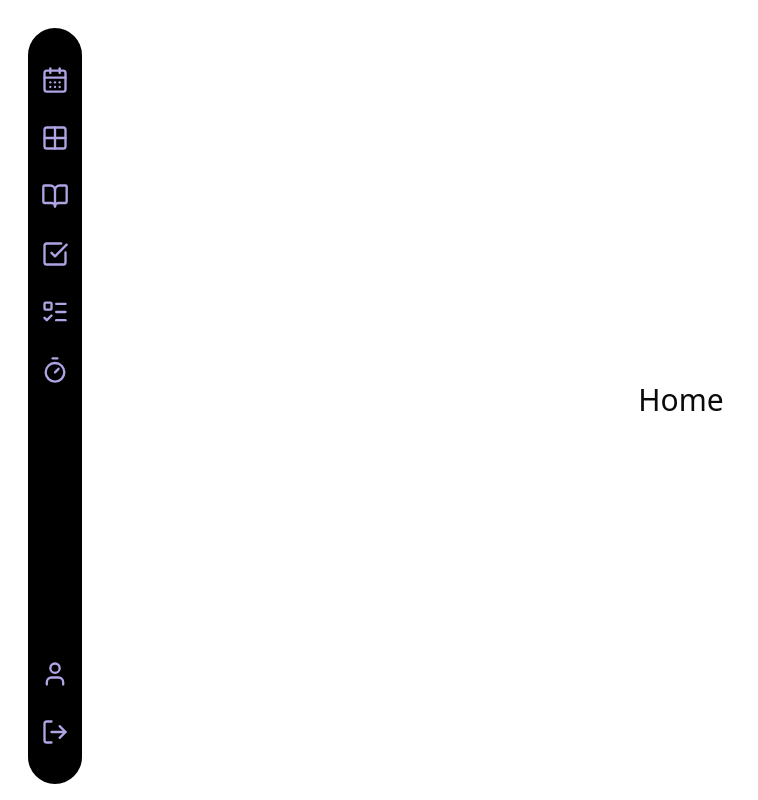
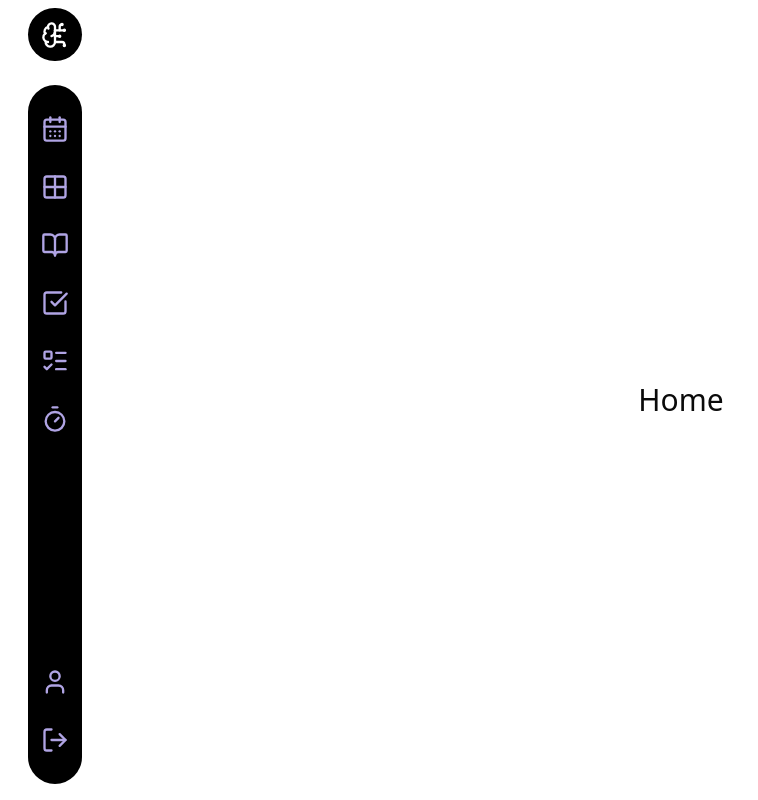
Before and after one commit to SatMunira/uniflow, a React (Vite) app: page / in a window 1280 px wide. Shown: the whole page, without its empty margins (0-758 px from the left). Built offline with nearby package versions, Linux system fonts and the light colour scheme.

Commit message:
feat(AppShell): restructure layout with Sidebar and BrandBadge components

```diff
--- a/src/app/AppShell.tsx
+++ b/src/app/AppShell.tsx
@@ -1,11 +1,19 @@
 import { Outlet } from "react-router-dom";
 import { Sidebar } from "@/components/layout/Navbar/Sidebar";
+import { BrandBadge } from "@/components/layout/Navbar/BrandBadge";
+import cls from "@/components/layout/Navbar/Sidebar.module.scss";
 
 export default function AppShell() {
   return (
     <div className="flex h-dvh bg-background text-foreground">
-      <Sidebar />
-      <main className="flex-1 min-w-0">
+      {/* левая рельса */}
+      <div className={cls.rail}>
+        <BrandBadge />
+        <Sidebar />
+      </div>
+
+      {/* контент скроллится тут */}
+      <main className="flex-1 min-w-0 overflow-auto grid place-items-center">
         <Outlet />
       </main>
     </div>
--- /dev/null
+++ b/src/components/layout/Navbar/BrandBadge.tsx
@@ -0,0 +1,10 @@
+import { BrainCircuit } from "lucide-react";
+import cls from "./Sidebar.module.scss";
+
+export function BrandBadge() {
+  return (
+    <div className={cls.brand}>
+      <BrainCircuit className={cls.brandIcon} />
+    </div>
+  );
+}
--- a/src/components/layout/Navbar/Sidebar.module.scss
+++ b/src/components/layout/Navbar/Sidebar.module.scss
@@ -1,19 +1,55 @@
 :root {
   --nav-radius: 9999px;
-  --nav-mt: 28px;
+  --nav-mt: 16px;
   --nav-mb: 16px;
   --nav-ml: 28px;
   --nav-px: 10px;
-  --nav-py: 32px;
+  --nav-py: 24px;
   --icon-d: 40px;
   --icon-svg: 28px;
   --bubble: 34px;
   --bubble-hover: 36px;
+  --brand-gap: 8px;
+  --nav-w: 54px;
+  --brand-d: 54px;
+}
+
+.rail{
+  position: sticky;
+  top: 0;
+  height: 100dvh;
+  display: flex;
+  flex-direction: column;
+  width: calc(var(--nav-ml) + var(--nav-w));
+}
+
+.brand {
+  inline-size: var(--brand-d);
+  block-size: var(--brand-d);
+  margin-left: calc(var(--nav-ml) + (var(--nav-w) - var(--brand-d)) / 2);
+  margin-top: 8px;
+  margin-bottom: var(--brand-gap);
+  display: grid;
+  place-items: center;
+  border-radius: 9999px;
+  background: var(--bg);
+  color: var(--fg);
+}
+
+.brandIcon {
+  inline-size: 28px;
+  block-size: 28px;
 }
 
 .sidebar {
-  inline-size: 54px;
-  block-size: calc(100dvh - var(--nav-mt) - var(--nav-mb));
+  inline-size: var(--nav-w);
+  block-size: calc(
+    100dvh
+    - var(--nav-mt)
+    - var(--nav-mb)
+    - var(--brand-d)
+    - var(--brand-gap)
+  );
   margin: var(--nav-mt) 0 var(--nav-mb) var(--nav-ml);
   background: var(--bg);
   color: var(--fg);
```
